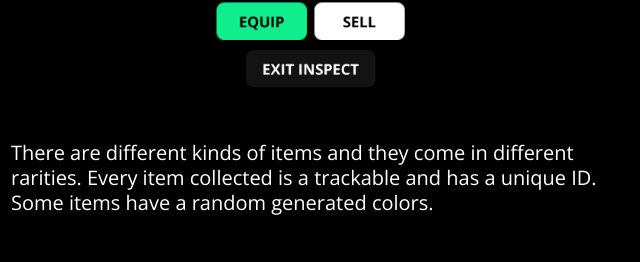
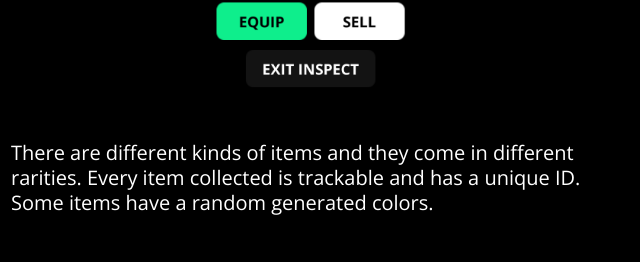
Before and after one commit to J-MOV/RaidersMarket-Server, a website: page website/index.html in a window 1280 px wide. Shown: the part 2342-2604 px from the top of the page, 329-969 px from the left. Drawn offline with nearby package versions, Linux system fonts and the light colour scheme; no server answers.

Commit message:
Fixed website text

```diff
--- a/website/index.html
+++ b/website/index.html
@@ -91,7 +91,7 @@
 			/>
 			<div class="body">
 				There are different kinds of items and they come in different
-                rarities. Every item collected is a trackable and has a unique
+                rarities. Every item collected is trackable and has a unique
                 ID. Some items have a random generated colors.
 			</div>
 
```
